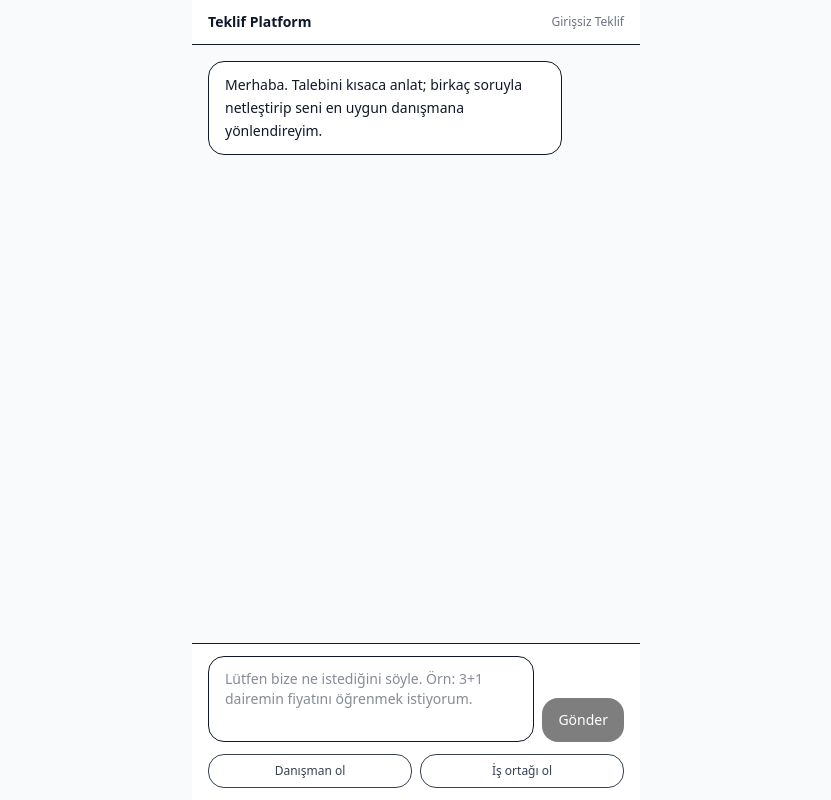
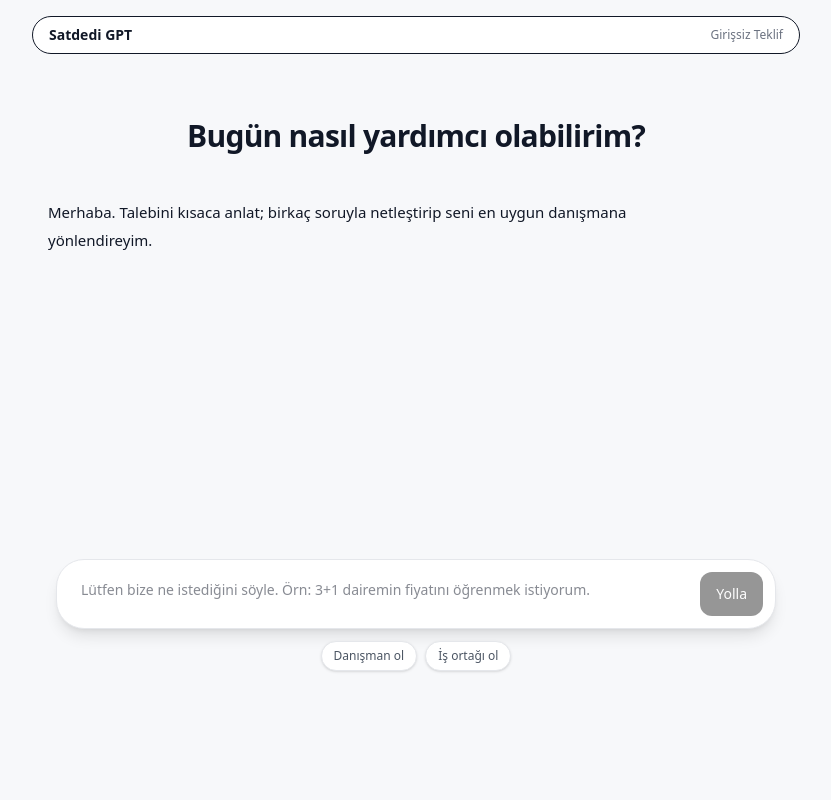
Before and after one commit to muazgozhamam/teklif-platform, a Next.js app in the folder apps/dashboard/: page / in a window 1280 px wide. Shown: the whole page, without its empty margins (224-1055 px from the left). Built offline with nearby package versions, Linux system fonts and the light colour scheme; no server answers.

Commit message:
feat(dashboard): redesign home composer and add token foundation

```diff
--- a/apps/dashboard/app/globals.css
+++ b/apps/dashboard/app/globals.css
@@ -1,5 +1,6 @@
 @import "tailwindcss";
 @reference "tailwindcss";
+@import "./theme.css";
 
 /* Small, neutral defaults */
 :root {
@@ -11,5 +12,9 @@ html, body {
 }
 
 body {
-  @apply bg-slate-50 text-slate-900 antialiased;
+  background: var(--color-bg);
+  color: var(--color-text-primary);
+  font-size: var(--font-body-size);
+  line-height: var(--font-body-line);
+  @apply antialiased;
 }
--- a/apps/dashboard/app/page.tsx
+++ b/apps/dashboard/app/page.tsx
@@ -415,29 +415,58 @@ export default function PublicChatPage() {
   }
 
   const disabled = typing || phase === "submitting" || phase === "done";
+  const isCenteredComposer = messages.length <= 1 && phase === "collect_intent";
 
   return (
-    <main className="min-h-screen bg-gray-50">
-      <div className="mx-auto flex min-h-screen max-w-md flex-col">
-        <header className="sticky top-0 z-10 border-b bg-white px-4 py-3">
-          <div className="flex items-center justify-between">
-            <div className="text-sm font-semibold">Teklif Platform</div>
-            <div className="text-xs text-gray-500">Girişsiz Teklif</div>
+    <main className="min-h-screen" style={{ background: "var(--color-bg)" }}>
+      <div className="mx-auto flex min-h-screen w-full max-w-5xl flex-col px-4 md:px-6">
+        <header className="sticky top-0 z-10 py-4">
+          <div className="mx-auto flex w-full max-w-3xl items-center justify-between rounded-full border bg-white/90 px-4 py-2 backdrop-blur">
+            <div className="text-sm font-semibold" style={{ color: "var(--color-text-primary)" }}>
+              Satdedi GPT
+            </div>
+            <div className="text-xs" style={{ color: "var(--color-text-muted)" }}>
+              Girişsiz Teklif
+            </div>
           </div>
         </header>
 
-        <div ref={listRef} className="flex-1 space-y-3 overflow-y-auto px-4 py-4">
+        <div
+          ref={listRef}
+          className={[
+            "mx-auto flex w-full max-w-3xl flex-1 flex-col gap-6 overflow-y-auto pt-4",
+            isCenteredComposer ? "pb-6" : "pb-40",
+          ].join(" ")}
+        >
+          {messages.length <= 1 && (
+            <div className="mb-2 mt-8 text-center">
+              <h1 className="text-3xl font-semibold tracking-tight" style={{ color: "var(--color-text-primary)" }}>
+                Bugün nasıl yardımcı olabilirim?
+              </h1>
+            </div>
+          )}
+
           {messages.map((m) => (
-            <div key={m.id} className={`flex ${m.role === "user" ? "justify-end" : "justify-start"}`}>
+            <div key={m.id} className={`flex w-full ${m.role === "user" ? "justify-end" : "justify-start"}`}>
               <div
                 className={[
-                  "max-w-[85%] rounded-2xl px-4 py-3 text-sm leading-relaxed",
+                  "max-w-[88%] whitespace-pre-wrap rounded-3xl px-4 py-3 text-[15px] leading-7",
+                  m.role === "user" ? "text-white" : "",
+                ].join(" ")}
+                style={
                   m.role === "user"
-                    ? "bg-black text-white"
+                    ? { background: "#2f2f2f" }
                     : m.role === "system"
-                    ? "bg-red-50 text-red-700 border border-red-200"
-                    : "bg-white text-gray-900 border",
-                ].join(" ")}
+                    ? {
+                        background: "rgba(220,38,38,0.08)",
+                        border: "1px solid rgba(220,38,38,0.25)",
+                        color: "var(--color-danger-600)",
+                      }
+                    : {
+                        background: "transparent",
+                        color: "var(--color-text-primary)",
+                      }
+                }
               >
                 {m.text}
               </div>
@@ -445,27 +474,43 @@ export default function PublicChatPage() {
           ))}
 
           {typing && (
-            <div className="flex justify-start">
-              <div className="rounded-2xl border bg-white px-4 py-3 text-sm text-gray-600">Yazıyor…</div>
+            <div className="flex w-full justify-start">
+              <div className="max-w-[88%] rounded-3xl px-4 py-3 text-[15px]" style={{ color: "var(--color-text-muted)" }}>
+                Yazıyor...
+              </div>
             </div>
           )}
 
           {phase === "collect_phone" && (
-            <div className="mt-2 rounded-2xl border bg-white px-4 py-3 text-xs text-gray-600">
-              Reklam, SMS veya pazarlama amacıyla kullanılmaz.
+            <div
+              className="mx-auto w-full max-w-2xl rounded-2xl border px-4 py-3 text-xs"
+              style={{ borderColor: "var(--color-border)", background: "var(--color-surface)", color: "var(--color-text-secondary)" }}
+            >
+              Numaranız yalnızca bu talep için danışmanın sizinle iletişim kurması amacıyla kullanılır.
             </div>
           )}
 
           {lastError && (
-            <div className="rounded-2xl border border-red-200 bg-red-50 px-4 py-3 text-xs text-red-700">
+            <div
+              className="mx-auto w-full max-w-2xl rounded-2xl border px-4 py-3 text-xs"
+              style={{ borderColor: "rgba(220,38,38,0.3)", background: "rgba(220,38,38,0.08)", color: "var(--color-danger-600)" }}
+            >
               {lastError}
             </div>
           )}
         </div>
 
-        <div className="border-t bg-white px-4 py-3">
+        <div
+          className={[
+            "left-0 right-0 z-20 px-3 md:px-6",
+            isCenteredComposer
+              ? "mx-auto flex w-full max-w-3xl flex-1 items-center justify-center pb-10"
+              : "fixed bottom-0 pb-4 pt-2",
+          ].join(" ")}
+        >
+          <div className="mx-auto w-full max-w-3xl">
+            <div className="rounded-[28px] border bg-white p-3 shadow-lg" style={{ borderColor: "var(--color-border)" }}>
               <div className="flex items-end gap-2">
-
                 {phase === "collect_phone" ? (
                   <input
                     type="tel"
@@ -474,7 +519,7 @@ export default function PublicChatPage() {
                     value={input}
                     onChange={(e) => setInput(maskPhoneTR(e.target.value))}
                     placeholder="05xx xxx xx xx"
-    className="flex-1 rounded-2xl border px-4 py-3 text-sm outline-none focus:ring-2 focus:ring-black/10 disabled:bg-gray-100"
+                    className="min-h-[44px] flex-1 rounded-2xl bg-transparent px-3 py-2 text-sm outline-none"
                   />
                 ) : (
                   <textarea
@@ -482,39 +527,53 @@ export default function PublicChatPage() {
                     onChange={(e) => setInput(e.target.value)}
                     placeholder={placeholder}
                     disabled={disabled}
-              rows={phase === "collect_intent" ? 3 : 2}
-              className="flex-1 resize-none rounded-2xl border px-4 py-3 text-sm outline-none focus:ring-2 focus:ring-black/10 disabled:bg-gray-100"
+                    rows={1}
+                    className="max-h-36 min-h-[44px] flex-1 resize-none rounded-2xl bg-transparent px-3 py-2 text-sm outline-none disabled:bg-gray-100"
                   />
                 )}
                 <button
                   onClick={onSend}
                   disabled={disabled || (phase === "collect_phone" ? !isValidPhoneTRForApi(input) : !input.trim())}
-              className="rounded-2xl bg-black px-4 py-3 text-sm font-medium text-white disabled:opacity-50"
-            >{phase === "collect_phone" ? "Talebi Gönder" : "Gönder"}</button>
+                  className="h-11 rounded-xl px-4 text-sm font-medium text-white disabled:opacity-50"
+                  style={{ background: "#2f2f2f" }}
+                >
+                  {phase === "collect_phone" ? "Gönder" : "Yolla"}
+                </button>
               </div>
 
-          {phase === "collect_intent" && (
-            <div className="mt-3 grid grid-cols-2 gap-2">
-              <a href="/danisman-ol" className="inline-flex items-center justify-center rounded-2xl border px-3 py-2 text-xs text-gray-700">
-                Danışman ol
-              </a>
-              <a href="/is-ortagi-ol" className="inline-flex items-center justify-center rounded-2xl border px-3 py-2 text-xs text-gray-700">
-                İş ortağı ol
-              </a>
-            </div>
-          )}
-
               {phase === "done" && (
-            <div className="mt-3">
+                <div className="mt-2">
                   <button
                     onClick={() => window.location.reload()}
-                className="w-full rounded-2xl border px-3 py-2 text-xs text-gray-700"
+                    className="rounded-full border px-3 py-1.5 text-xs"
+                    style={{ borderColor: "var(--color-border)", color: "var(--color-text-secondary)" }}
                   >
                     Yeni talep oluştur
                   </button>
                 </div>
               )}
             </div>
+
+            {phase === "collect_intent" && (
+              <div className="mt-3 flex items-center justify-center gap-2">
+                <a
+                  href="/danisman-ol"
+                  className="inline-flex items-center justify-center rounded-full border bg-white px-3 py-1.5 text-xs shadow-sm"
+                  style={{ borderColor: "var(--color-border)", color: "var(--color-text-secondary)" }}
+                >
+                  Danışman ol
+                </a>
+                <a
+                  href="/is-ortagi-ol"
+                  className="inline-flex items-center justify-center rounded-full border bg-white px-3 py-1.5 text-xs shadow-sm"
+                  style={{ borderColor: "var(--color-border)", color: "var(--color-text-secondary)" }}
+                >
+                  İş ortağı ol
+                </a>
+              </div>
+            )}
+          </div>
+        </div>
       </div>
     </main>
   );
--- /dev/null
+++ b/apps/dashboard/app/theme.css
@@ -0,0 +1,58 @@
+:root {
+  /* Color tokens */
+  --color-primary-600: #0b5fff;
+  --color-primary-700: #0847c7;
+  --color-success-600: #0e9f6e;
+  --color-warning-600: #d97706;
+  --color-danger-600: #dc2626;
+
+  --color-bg: #f7f8fa;
+  --color-surface: #ffffff;
+  --color-border: #e5e7eb;
+  --color-text-primary: #111827;
+  --color-text-secondary: #4b5563;
+  --color-text-muted: #6b7280;
+
+  /* Typography scale */
+  --font-display-size: 40px;
+  --font-display-line: 48px;
+  --font-h1-size: 32px;
+  --font-h1-line: 40px;
+  --font-h2-size: 24px;
+  --font-h2-line: 32px;
+  --font-h3-size: 20px;
+  --font-h3-line: 28px;
+  --font-body-size: 16px;
+  --font-body-line: 24px;
+  --font-small-size: 14px;
+  --font-small-line: 20px;
+  --font-xs-size: 12px;
+  --font-xs-line: 16px;
+
+  /* 4pt spacing scale */
+  --space-1: 4px;
+  --space-2: 8px;
+  --space-3: 12px;
+  --space-4: 16px;
+  --space-5: 20px;
+  --space-6: 24px;
+  --space-8: 32px;
+  --space-10: 40px;
+  --space-12: 48px;
+
+  /* Radius */
+  --radius-sm: 6px;
+  --radius-md: 10px;
+  --radius-lg: 14px;
+
+  /* Shadow */
+  --shadow-sm: 0 1px 2px rgba(0, 0, 0, 0.08);
+  --shadow-md: 0 4px 12px rgba(0, 0, 0, 0.1);
+  --shadow-lg: 0 10px 24px rgba(0, 0, 0, 0.14);
+}
+
+/* Shared interactive defaults */
+:focus-visible {
+  outline: 2px solid var(--color-primary-600);
+  outline-offset: 2px;
+}
--- /dev/null
+++ b/apps/dashboard/src/ui/tokens.ts
@@ -0,0 +1,47 @@
+export const colorTokens = {
+  primary600: "#0b5fff",
+  primary700: "#0847c7",
+  success600: "#0e9f6e",
+  warning600: "#d97706",
+  danger600: "#dc2626",
+  bg: "#f7f8fa",
+  surface: "#ffffff",
+  border: "#e5e7eb",
+  textPrimary: "#111827",
+  textSecondary: "#4b5563",
+  textMuted: "#6b7280",
+} as const;
+
+export const typeScale = {
+  display: { size: 40, line: 48 },
+  h1: { size: 32, line: 40 },
+  h2: { size: 24, line: 32 },
+  h3: { size: 20, line: 28 },
+  body: { size: 16, line: 24 },
+  small: { size: 14, line: 20 },
+  xs: { size: 12, line: 16 },
+} as const;
+
+export const spacingScale = {
+  1: 4,
+  2: 8,
+  3: 12,
+  4: 16,
+  5: 20,
+  6: 24,
+  8: 32,
+  10: 40,
+  12: 48,
+} as const;
+
+export const radiusTokens = {
+  sm: 6,
+  md: 10,
+  lg: 14,
+} as const;
+
+export const shadowTokens = {
+  sm: "0 1px 2px rgba(0, 0, 0, 0.08)",
+  md: "0 4px 12px rgba(0, 0, 0, 0.1)",
+  lg: "0 10px 24px rgba(0, 0, 0, 0.14)",
+} as const;
```
Lines whose indentation alone changed are shown as unchanged.
